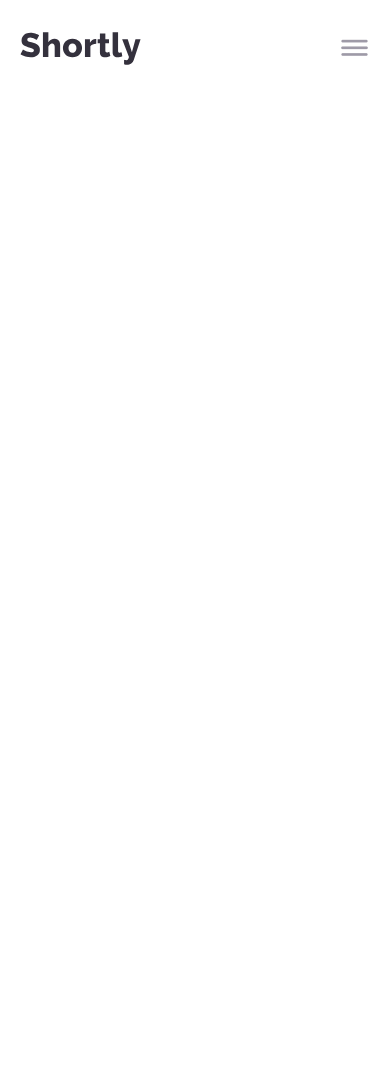
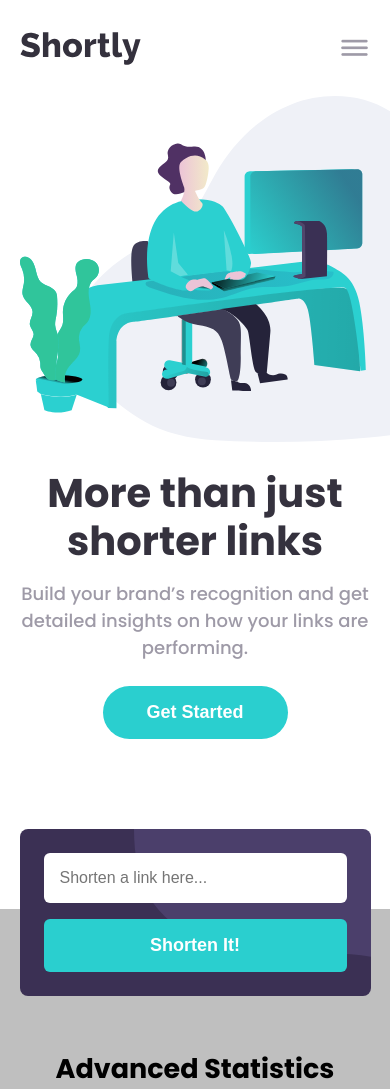
Before and after one commit to Gaston-Recalde/shortly-url, a plain HTML site: page index.html in a window 390 px wide. Before the commit the page ends 844 px from the top, so only its background shows below. Drawn offline with nearby package versions, Linux system fonts and the light colour scheme.

Commit message:
Header mobile terminado

```diff
--- a/index.html
+++ b/index.html
@@ -51,22 +51,45 @@
 
   <header class="header">
 
+    <div class="header__img">
+      <img src="./images/illustration-working.svg" class="header__img__working" alt="Illustration working">
+    </div>
+
+    <div class="header__container">
+
+      <h1 class="header__container__h1">More than just shorter links</h1>
+      <p class="header__container__p">Build your brand’s recognition and get detailed insights
+        on how your links are performing.
+      </p>
+      <button class="header__container__button">Get Started</button>
+
+    </div>
+
   </header>
+
+  <section class="statistics">
+
+    <div class="statistics__container">
+
+      <div class="statistics__container__links">
+        <form action="#">
+          <input type="email" placeholder="Shorten a link here...">
+          <button type="submit">Shorten It!</button>
+        </form>
+      </div>
+
+      <h2 class="statistics__container__h2">Advanced Statistics</h2>
+
+    </div>
+
+  </section>
 
   <!--
 
-  More than just shorter links
 
-  Build your brand’s recognition and get detailed insights
-  on how your links are performing.
 
-  Get Started
 
-  Shorten a link here...
 
-  Shorten It!
-
-  Advanced Statistics
 
   Track how your links are performing across the web with our
   advanced statistics dashboard.
--- a/js/app.js
+++ b/js/app.js
@@ -1,6 +1,12 @@
 const btnOpen = document.querySelector('.open');
 const btnClose = document.querySelector('.close');
 const navbar = document.querySelector('.nav__container__items');
+const form = document.querySelector('form');
+
+form.addEventListener('submit', e => {
+    e.preventDefault();
+
+});
 
 btnOpen.addEventListener('click' , () => {
     btnOpen.style.display = 'none';
--- a/sass/_main.scss
+++ b/sass/_main.scss
@@ -102,3 +102,110 @@
         }
     }
 }
+
+.header{
+    overflow: hidden;
+
+    &__img{
+        width: 135%;
+        margin-left: 5%;
+        // overflow: hidden;
+
+        &__working{
+            width: 100%;
+            // overflow: hidden;
+        }
+    }
+
+    &__container{
+        position: relative;
+        width: 90%;
+        margin: 0 auto;
+        text-align: center;
+        padding-top: 20px;
+        padding-bottom: 170px;
+
+        &__h1{
+            color: $very-dark-blue;
+            // font-weight: 700;
+            font-size: 40px;
+            line-height: 1.2;
+            margin-bottom: 15px;
+        }
+
+        &__p{
+            color: $grayish-violet;
+            margin-bottom: 25px;
+        }
+
+        &__button{
+            border: none;
+            border-radius: 50px;
+            color: #fff;
+            padding: 16px;
+            width: 185px;
+            font-weight: 700;
+            font-size: 18px;
+            background-color: $cyan;
+
+            &:hover{
+                cursor: pointer;
+                background-color: $cyan-2;
+            }
+        }
+
+    }
+
+}
+
+.statistics{
+    // position: relative;
+    padding-top: 140px;
+    background-color: $gray;
+
+    &__container{
+        position: relative;
+        width: 90%;
+        margin: 0 auto;
+        text-align: center;
+
+        &__links{
+            position: absolute;
+            width: 100%;
+            top: -220px;
+            padding: 24px;
+            border-radius: 8px;
+            background-image: url('../images/bg-shorten-mobile.svg');
+            background-repeat: no-repeat;
+            // background-size: contain;
+            background-position: top right;
+            background-color: $dark-violet;
+
+            form{
+                display: flex;
+                flex-direction: column;
+                gap: 16px;
+
+                input, button{
+                    padding: 16px;
+                    border-radius: 6px;
+                    border: none;
+                    font-size: 16px;
+                }
+
+                button{
+                    font-size: 18px;
+                    color: #fff;
+                    background-color: $cyan;
+                    font-weight: 700;
+
+                    &:hover{
+                        cursor: pointer;
+                        background-color: $cyan-2;
+                    }
+                }
+            }
+        }
+    }
+
+}
```
Also changed, not shown: css/style.css, 1 other file.
